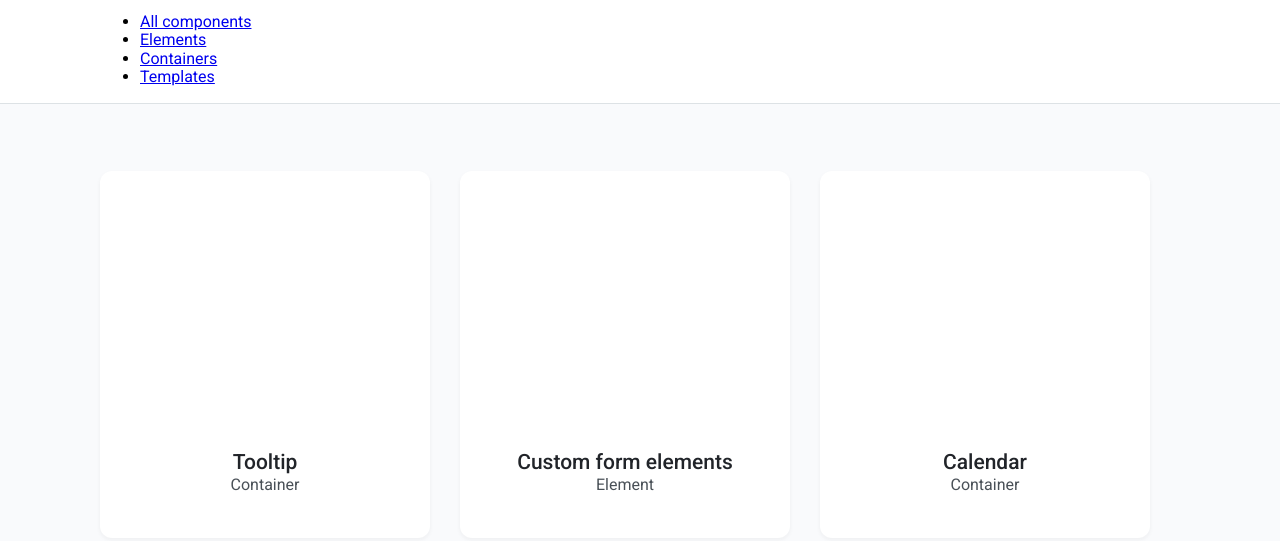
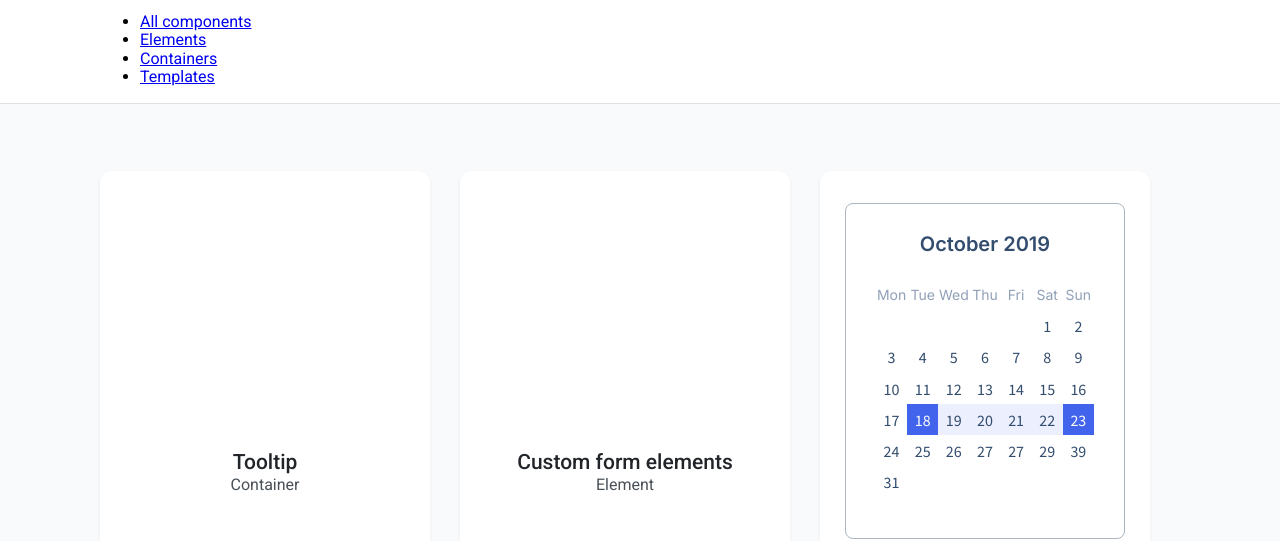
Before and after one commit to js-tasks-ru/htmlcss-20211021_mjaffk, a website: page index.html in a window 1280 px wide. Shown: the part 296-837 px from the top of the page. Drawn offline with Linux system fonts and the light colour scheme.

Commit message:
Add task 05-lection3_03 Calendar to main page

```diff
--- a/index.html
+++ b/index.html
@@ -11,6 +11,7 @@
     <link rel='stylesheet' href='./components/card/card.css'>
     <link rel='stylesheet' href='./03-lection1/01-button/button.css'>
     <link rel='stylesheet' href='./04-lection2/01-histogram/histogram.css'>
+    <link rel='stylesheet' href='./05-lection3/03-calendar/calendar.css'>
   </head>
   <body>
     <div class='wrapper'>
@@ -69,7 +70,60 @@
             <div class='card__description'>Element</div>
           </article>
           <article class='card preview__card'>
-            <div class='card__preview'></div>
+            <div class='card__preview'>
+              <div class='calendar'>
+                <div class='calendar__title'>
+                  October 2019
+                </div>
+                <div class='calendar__wrapper'>
+                  <div class='calendar__inner'>
+                    <span class='calendar__item calendar__item_day'>Mon</span>
+                    <span class='calendar__item calendar__item_day'>Tue</span>
+                    <span class='calendar__item calendar__item_day'>Wed</span>
+                    <span class='calendar__item calendar__item_day'>Thu</span>
+                    <span class='calendar__item calendar__item_day'>Fri</span>
+                    <span class='calendar__item calendar__item_day'>Sat</span>
+                    <span class='calendar__item calendar__item_day'>Sun</span>
+                    <span class='calendar__item'></span>
+                    <span class='calendar__item'></span>
+                    <span class='calendar__item'></span>
+                    <span class='calendar__item'></span>
+                    <span class='calendar__item'></span>
+                    <span class='calendar__item'>1</span>
+                    <span class='calendar__item'>2</span>
+                    <span class='calendar__item'>3</span>
+                    <span class='calendar__item'>4</span>
+                    <span class='calendar__item'>5</span>
+                    <span class='calendar__item'>6</span>
+                    <span class='calendar__item'>7</span>
+                    <span class='calendar__item'>8</span>
+                    <span class='calendar__item'>9</span>
+                    <span class='calendar__item'>10</span>
+                    <span class='calendar__item'>11</span>
+                    <span class='calendar__item'>12</span>
+                    <span class='calendar__item'>13</span>
+                    <span class='calendar__item'>14</span>
+                    <span class='calendar__item'>15</span>
+                    <span class='calendar__item'>16</span>
+                    <span class='calendar__item'>17</span>
+                    <span class='calendar__item calendar__item_selected'>18</span>
+                    <span class='calendar__item calendar__item_selected_between'>19</span>
+                    <span class='calendar__item calendar__item_selected_between'>20</span>
+                    <span class='calendar__item calendar__item_selected_between'>21</span>
+                    <span class='calendar__item calendar__item_selected_between'>22</span>
+                    <span class='calendar__item  calendar__item_selected'>23</span>
+                    <span class='calendar__item'>24</span>
+                    <span class='calendar__item'>25</span>
+                    <span class='calendar__item'>26</span>
+                    <span class='calendar__item'>27</span>
+                    <span class='calendar__item'>27</span>
+                    <span class='calendar__item'>29</span>
+                    <span class='calendar__item'>39</span>
+                    <span class='calendar__item'>31</span>
+                  </div>
+                </div>
+              </div>
+            </div>
             <div class='card__title'>Calendar</div>
             <div class='card__description'>Container</div>
           </article>
```
